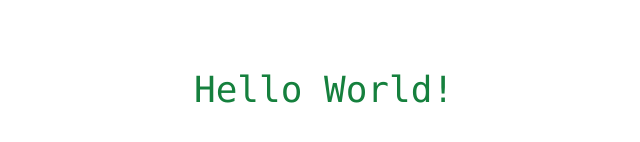
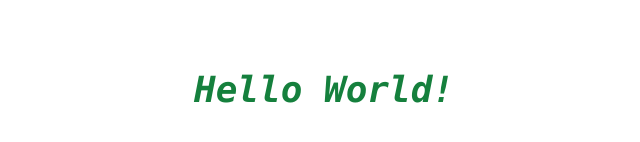
Before and after one commit to shohayabt/hockeys-club, a website: page index.html in a window 1280 px wide. Shown: the part 310-452 px from the top of the page, without its empty margins (316-956 px from the left). Drawn offline with Linux system fonts and the light colour scheme.

```diff
--- a/index.html
+++ b/index.html
@@ -10,7 +10,7 @@
 </head>
 
 <body class="w-screen h-screen flex justify-center items-center">
-    <h1 class="text-4xl text-green-700 font-mono"> Hello World!</h1>
+    <h1 class="text-4xl text-green-700 font-mono font-bold italic"> Hello World!</h1>
 </body>
 
 </html>
```
Also changed, not shown: output/output.css.
